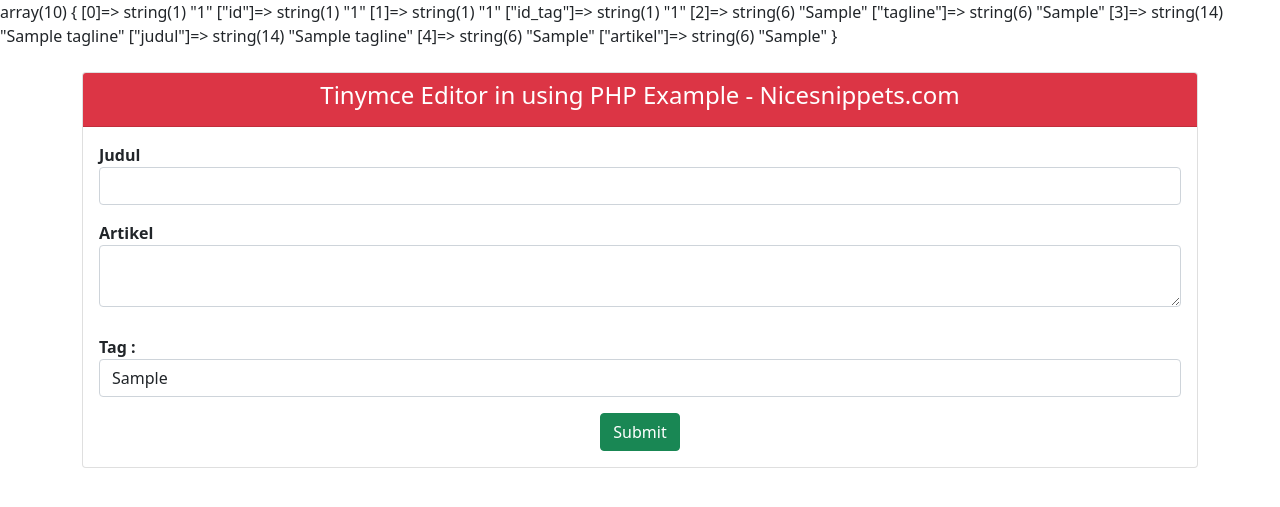
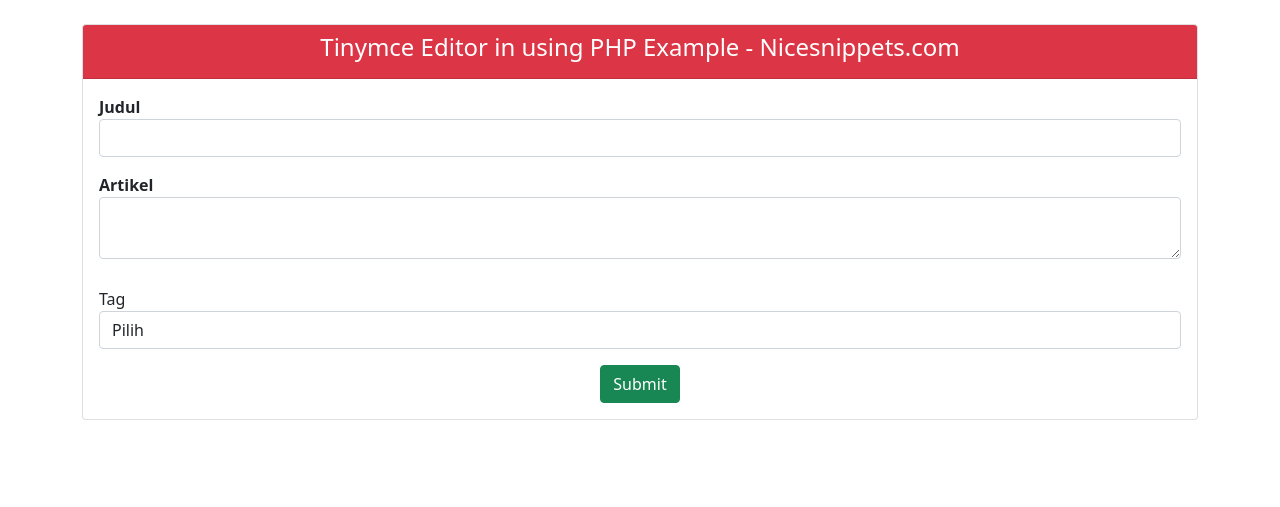
Before and after one commit to IrfanJputra/sekolah, a PHP site: page /aksi.php in a window 1280 px wide. Shown: the top 507 px of the page. Run offline with PHP 8.4, Linux system fonts and the light colour scheme; tables that the repository leaves empty or names only in its code hold one stand-in row (values such as "Sample post"); some libraries are stand-ins or nearby versions.

Commit message:
modal artikel

```diff
--- a/admin/aksi.php
+++ b/admin/aksi.php
@@ -13,9 +13,6 @@
 <?php
 include '../koneksi.php';
 include '../function.php';
-$query = mysqli_query($conn, "SELECT * FROM tb_tagline");
-$data = mysqli_fetch_array($query);
- var_dump($data);
 ?>
 
 <?php
@@ -33,12 +30,7 @@
 			</script>
 		";
 	} else {
-		echo "
-			<script>
-				alert('data gagal ditambahkan!');
-				document.location.href = 'aksi.php';
-			</script>
-		";
+var_dump($_POST);
 	}
 
 
@@ -64,10 +56,20 @@
                             </div>
 
                             <div class="mb-3" >
-                            <label><strong>Tag :</strong></label>
-                                <select name="id_tag"  class="form-control">
-                                <option value="<?= $data['id_tag'] ?>"><?= $data['tagline']; ?></option>
-                                </select>
+                            <label for="mutasi">Tag</label>
+                            <select  name="tagline" class="form-control" value="tagline" >
+                            <option disabled selected> Pilih </option>
+                            <?php
+                            include '../koneksi.php';
+                            $data = mysqli_query($conn, "SELECT * FROM tb_tagline WHERE id_tag;");
+                            while($baris= mysqli_fetch_array($data)){
+                            ?>
+                                <option value="<?php echo $baris['id_tag']; ?>"><?php echo $baris['tagline']; ?></option>
+
+                            <?php
+                            }
+                                ?>
+                            </select>
                             </div>
                             <div class="d-flex justify-content-center">
                                 <input type="submit" name="submit" value="Submit" class="btn btn-success">
--- a/admin/siswa.php
+++ b/admin/siswa.php
@@ -55,7 +55,6 @@
                   <button type="button" class="btn btn-primary" data-toggle="modal" data-target="#modal-lg">Tambah</button>
 
 <?php
-
 
 // cek apakah tombol submit sudah ditekan atau belum
 if( isset($_POST["submit"]) ) {
--- a/function.php
+++ b/function.php
@@ -140,7 +140,7 @@
 	global $conn;
 	$judul              	= htmlspecialchars($data["judul"]);
 	$artikel       			 = htmlspecialchars($data["artikel"]);
-	$tagline              = htmlspecialchars($data["id_tag"]);
+	$tagline              = htmlspecialchars($data["tagline"]);
 
 
 	$query = "INSERT INTO tb_artikel
```
Also changed, not shown: admin/artikel.php (+31 -6 lines).
